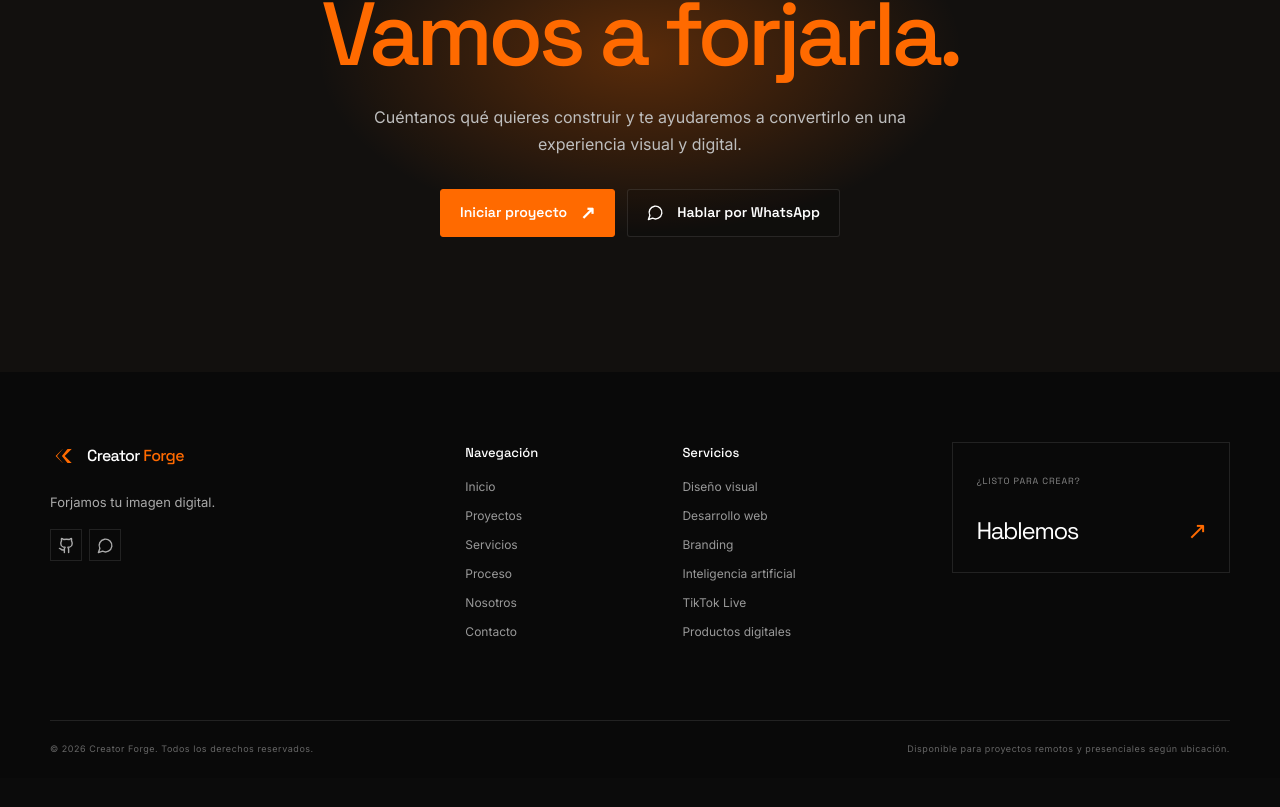
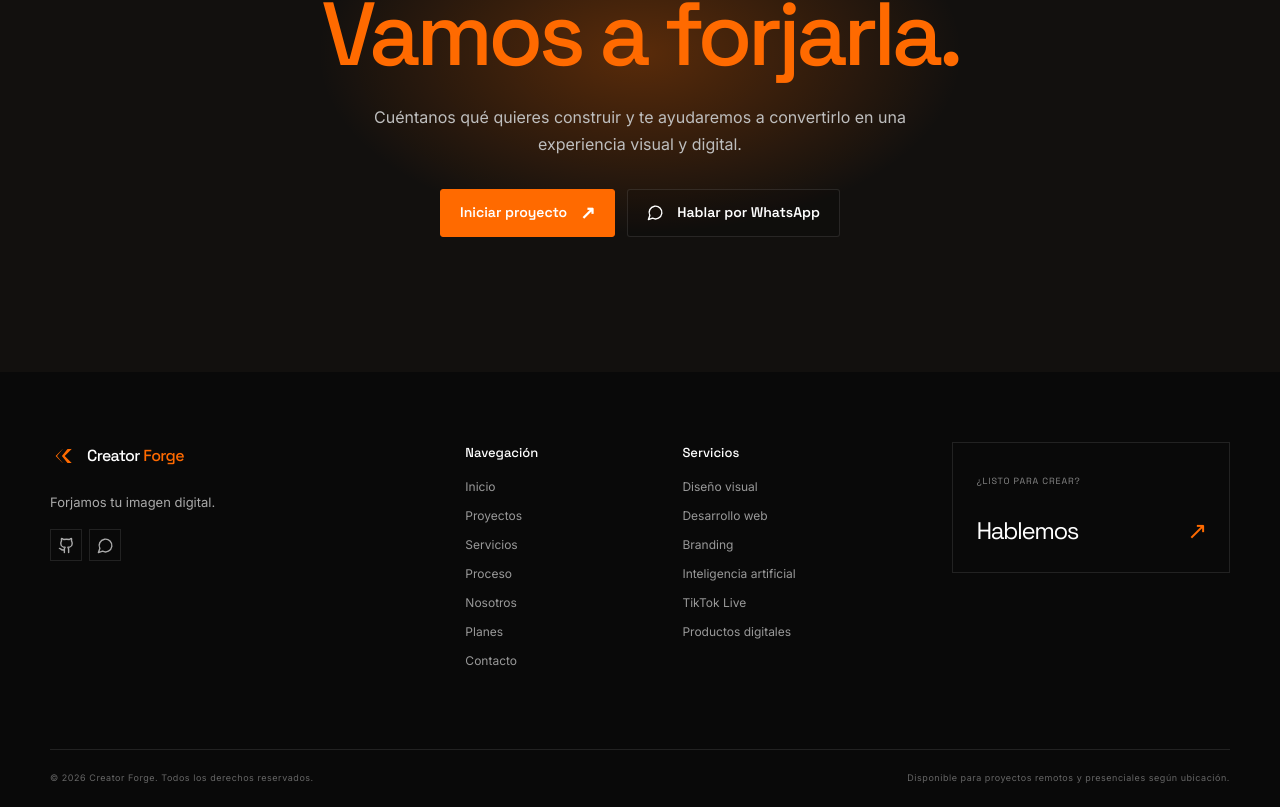
Before and after one commit to JPCD-hub/CreatorForge, a Next.js app: page / in a window 1280 px wide. Shown: the part 8882-9689 px from the top of the page. Before the commit the page ends 9660 px from the top, so only its background shows below. Built offline with nearby package versions, Linux system fonts and the light colour scheme.

Commit message:
fix: add plans footer link

```diff
--- a/components/Footer.tsx
+++ b/components/Footer.tsx
@@ -2,7 +2,7 @@ import { Github, Instagram, Mail, MessageCircle, Music2 } from "lucide-react";
 import { SOCIAL_LINKS } from "@/data/site";
 import { Logo } from "./Logo";
 
-const navigation = ["Inicio", "Proyectos", "Servicios", "Proceso", "Nosotros", "Contacto"];
+const navigation = ["Inicio", "Proyectos", "Servicios", "Proceso", "Nosotros", "Planes", "Contacto"];
 const services = ["Diseño visual", "Desarrollo web", "Branding", "Inteligencia artificial", "TikTok Live", "Productos digitales"];
 
 export function Footer() {
```
